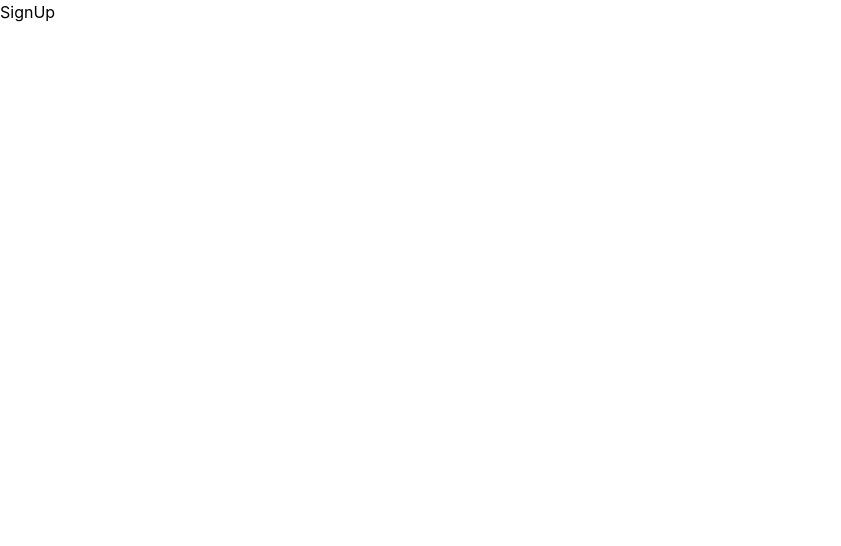
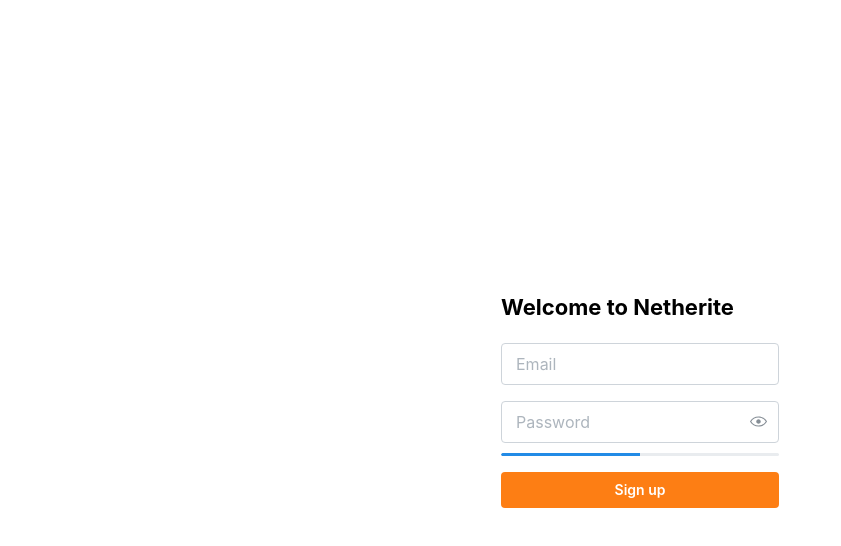
Before and after one commit to rohan-kiratsata/netherite-outdated, a Next.js app: page /signup in a window 1280 px wide. Shown: the top 546 px of the page, without its empty margins (0-841 px from the left). Built offline with nearby package versions, Linux system fonts and the light colour scheme.

Commit message:
[IN PROGRESS] sign up page

```diff
--- a/src/app/layout.tsx
+++ b/src/app/layout.tsx
@@ -2,8 +2,8 @@ import "@mantine/core/styles.css";
 import { ColorSchemeScript, MantineProvider } from "@mantine/core";
 
 export const metadata = {
-  title: "My Mantine app",
-  description: "I have followed setup instructions carefully",
+  title: "Netherite",
+  description: "...",
 };
 
 export default function RootLayout({
--- a/src/app/signup/page.tsx
+++ b/src/app/signup/page.tsx
@@ -1,5 +1,41 @@
+"use client";
+
+import {
+  Box,
+  Button,
+  Flex,
+  PasswordInput,
+  Progress,
+  TextInput,
+  Title,
+} from "@mantine/core";
 import React from "react";
 
 export default function SignUp() {
-  return <div>SignUp</div>;
+  return (
+    <>
+      <Box
+        style={{
+          height: "100vh",
+          display: "flex",
+          alignItems: "center",
+          justifyContent: "center",
+        }}
+      >
+        <Flex gap="lg" direction={"column"}>
+          <Title order={3}>Welcome to Netherite</Title>
+          <Flex gap={"md"} direction={"column"}>
+            <TextInput placeholder="Email" size="md" />
+            <Flex gap={"xs"} direction={"column"}>
+              <PasswordInput placeholder="Password" size="md" />
+              <Progress value={50} size="xs" transitionDuration={200} />
+            </Flex>
+            <Button variant="filled" color="orange">
+              Sign up
+            </Button>
+          </Flex>
+        </Flex>
+      </Box>
+    </>
+  );
 }
```
Also changed, not shown: middleware.ts (deleted, +0 -19 lines), src/app/page.tsx (+3 -5 lines), 2 other files (tests, documents, lock files or other folders).
